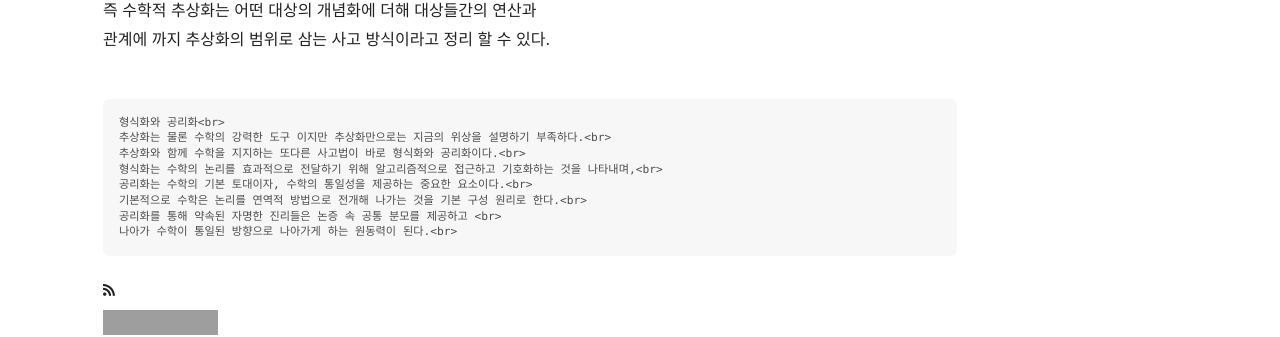
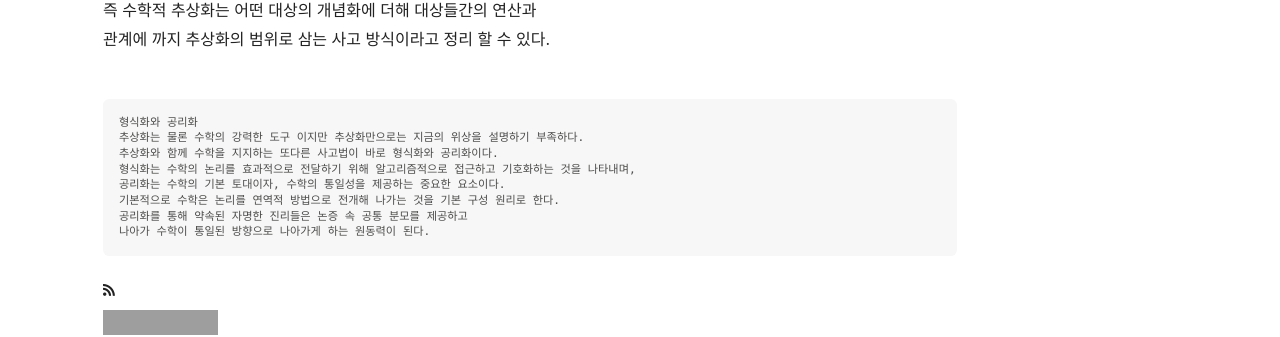
Before and after one commit to codeherb/codeherb.github.com, a Jekyll site: the page built from _posts/2019-02-02-abstraction.md, in a window 1280 px wide. Shown: the part 671-1008 px from the top of the page. Built offline with Jekyll 4.4.1, drawn with Linux system fonts in a browser that asks for light colours; nearby versions of some CDN libraries; comment, search, counter and statistics services are not loaded; grey boxes are pictures that could not be loaded.

````diff
--- a/_posts/2019-02-02-abstraction.md
+++ b/_posts/2019-02-02-abstraction.md
@@ -24,12 +24,12 @@ key: post-abstraction
 <br>
 
 ```
-형식화와 공리화<br>
-추상화는 물론 수학의 강력한 도구 이지만 추상화만으로는 지금의 위상을 설명하기 부족하다.<br>
-추상화와 함께 수학을 지지하는 또다른 사고법이 바로 형식화와 공리화이다.<br>
-형식화는 수학의 논리를 효과적으로 전달하기 위해 알고리즘적으로 접근하고 기호화하는 것을 나타내며,<br>
-공리화는 수학의 기본 토대이자, 수학의 통일성을 제공하는 중요한 요소이다.<br>
-기본적으로 수학은 논리를 연역적 방법으로 전개해 나가는 것을 기본 구성 원리로 한다.<br>
-공리화를 통해 약속된 자명한 진리들은 논증 속 공통 분모를 제공하고 <br>
-나아가 수학이 통일된 방향으로 나아가게 하는 원동력이 된다.<br>
+형식화와 공리화
+추상화는 물론 수학의 강력한 도구 이지만 추상화만으로는 지금의 위상을 설명하기 부족하다.
+추상화와 함께 수학을 지지하는 또다른 사고법이 바로 형식화와 공리화이다.
+형식화는 수학의 논리를 효과적으로 전달하기 위해 알고리즘적으로 접근하고 기호화하는 것을 나타내며,
+공리화는 수학의 기본 토대이자, 수학의 통일성을 제공하는 중요한 요소이다.
+기본적으로 수학은 논리를 연역적 방법으로 전개해 나가는 것을 기본 구성 원리로 한다.
+공리화를 통해 약속된 자명한 진리들은 논증 속 공통 분모를 제공하고
+나아가 수학이 통일된 방향으로 나아가게 하는 원동력이 된다.
 ```
````
